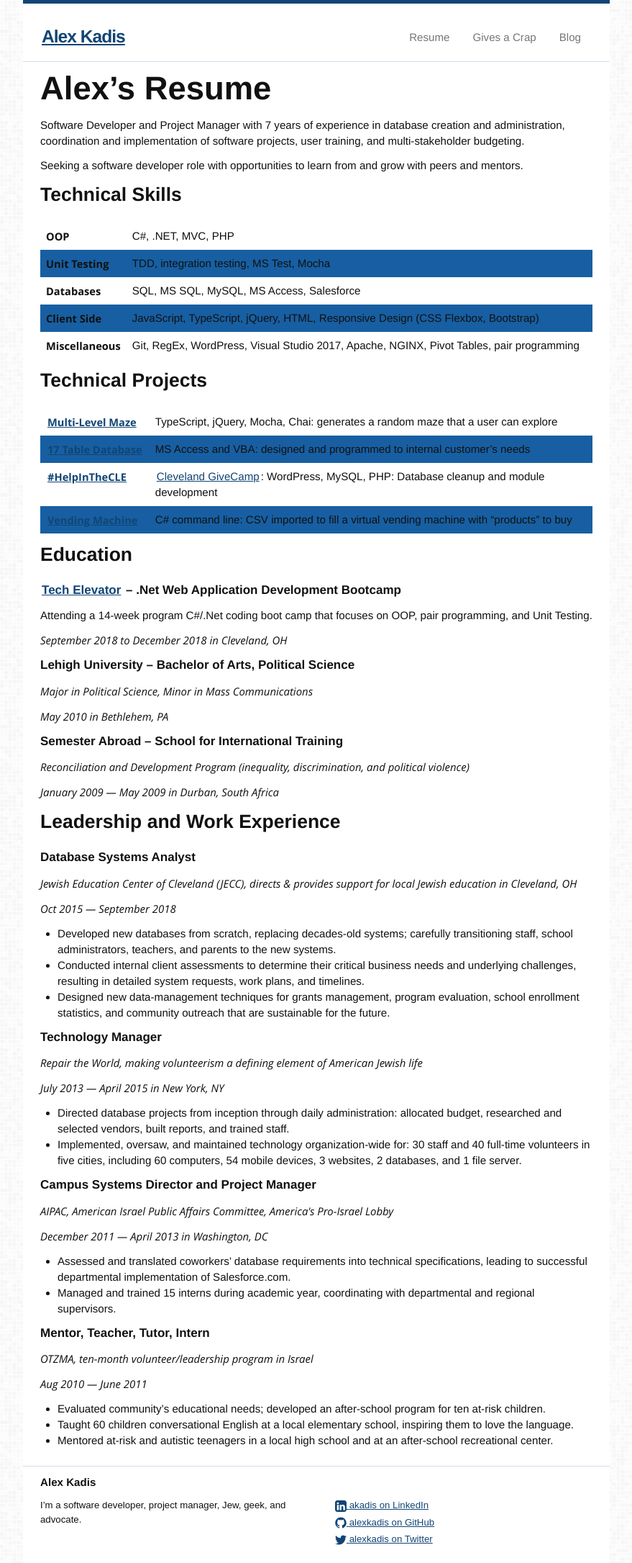
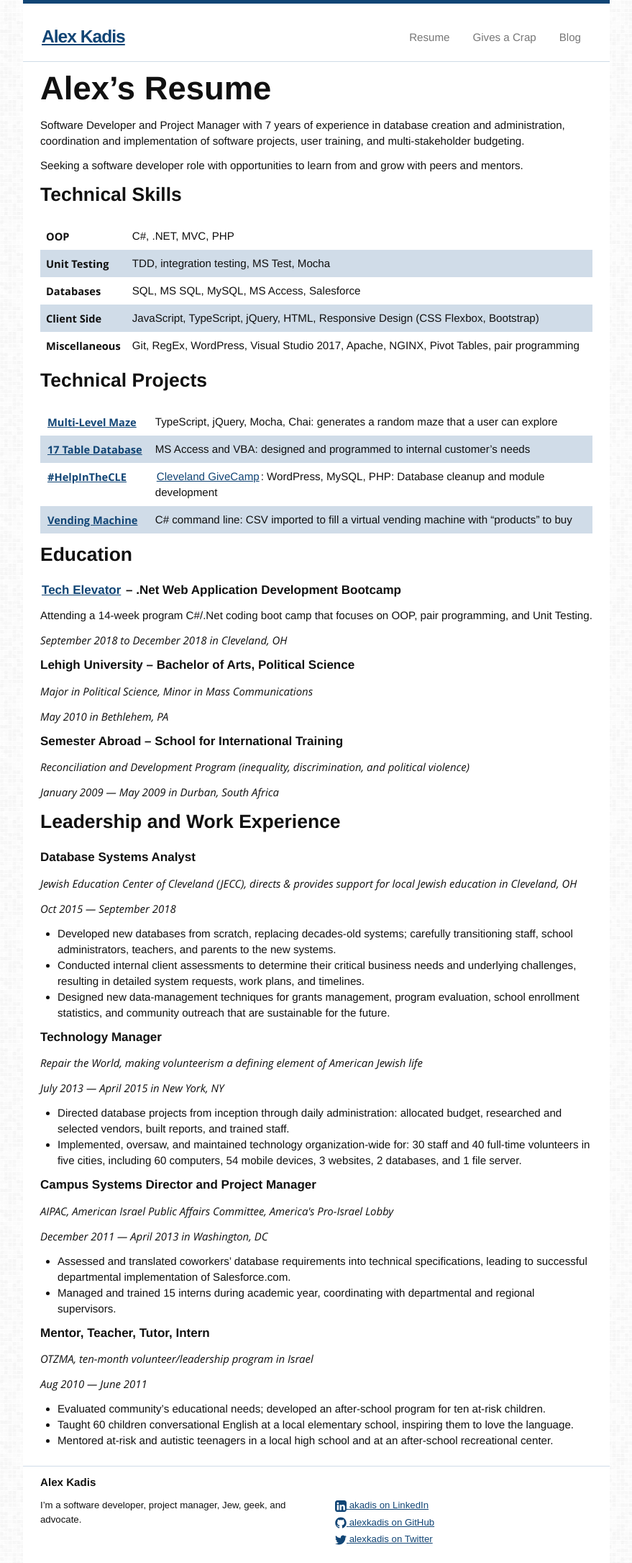
Before and after one commit to alexkadis/alexkadis-com, a Jekyll site: the page built from resume.md, in a window 1280 px wide. Shown: the whole page at 72% size, without its empty margins (200-1079 px from the left). Built offline with Jekyll 4.4.1, drawn with Linux system fonts in a browser that asks for light colours; some web fonts are replaced.

Commit message:
Update _base.scss

```diff
--- a/_sass/_base.scss
+++ b/_sass/_base.scss
@@ -239,5 +239,5 @@
    padding: .5em;
 }
 
-dt:nth-of-type(even) { background-color: lighten($brand-color, 10%); }
-dd:nth-of-type(even) { background-color: lighten($brand-color, 10%); }
+dt:nth-of-type(even) { background-color: #d0dce8; } //lighten($brand-color, 10%); }
+dd:nth-of-type(even) { background-color: #d0dce8; } //lighten($brand-color, 10%); }
```
